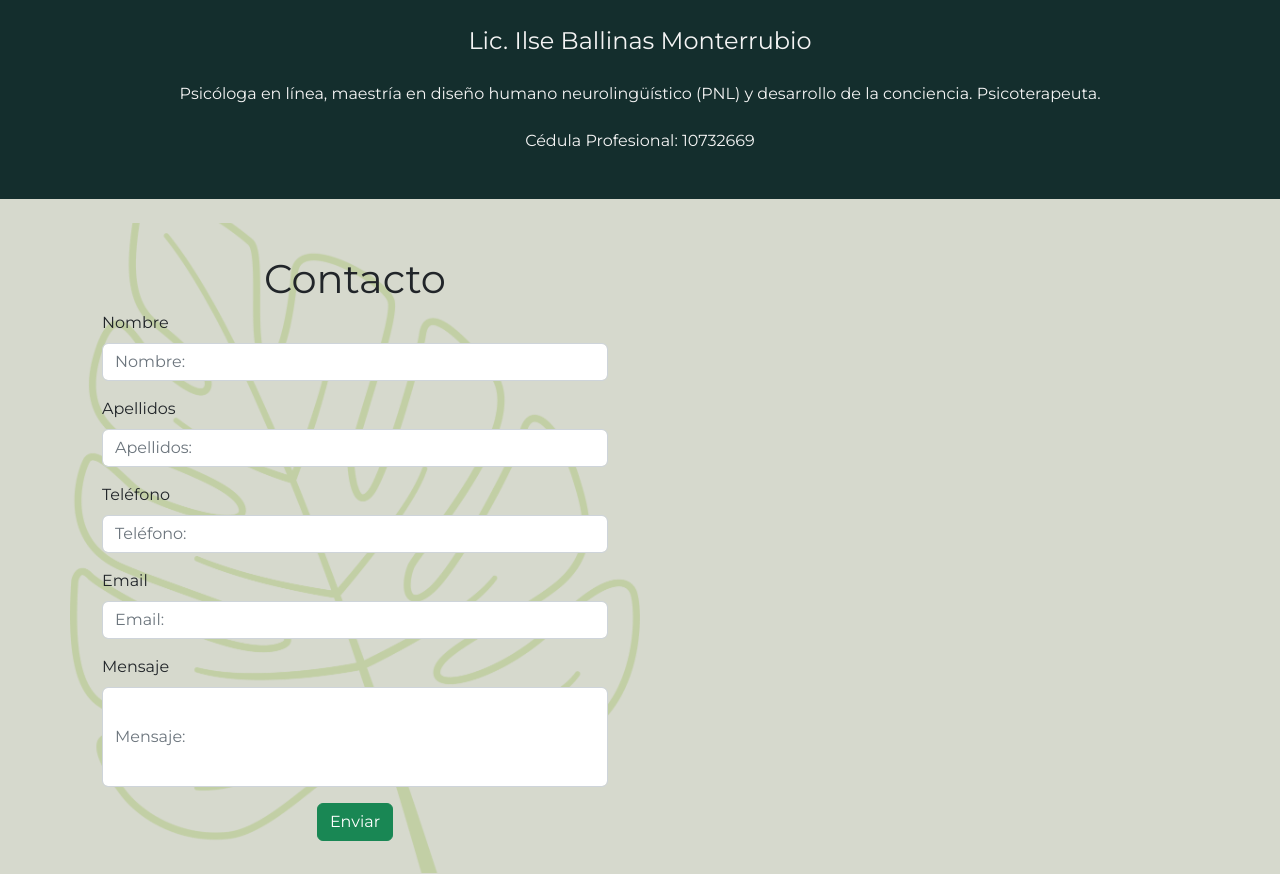
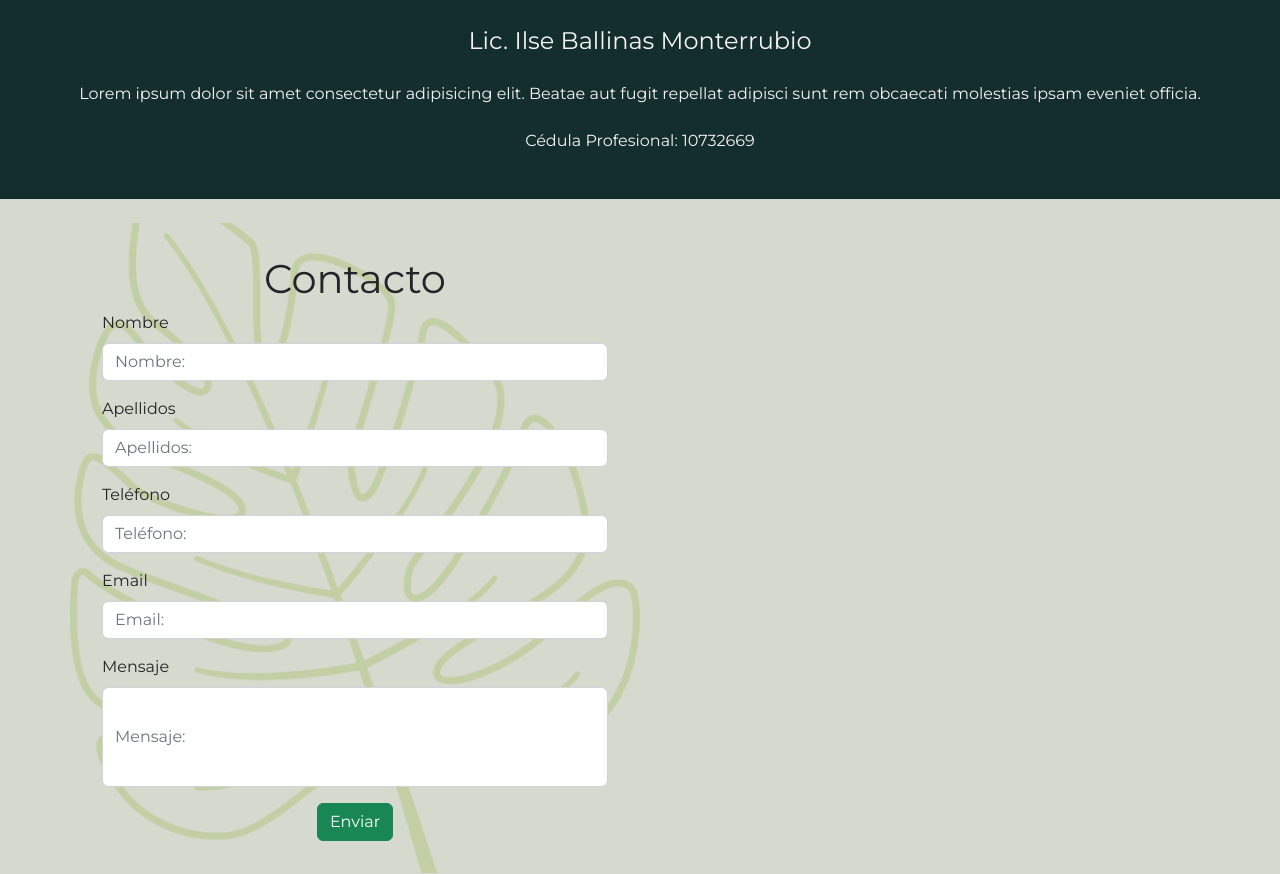
Before and after one commit to Armandoriv/ilse, a plain HTML site: page index.html in a window 1280 px wide. Shown: the part 1337-2211 px from the top of the page. Drawn offline with nearby package versions, Linux system fonts and the light colour scheme; some packages are replaced by stand-ins of ours; a script that the page names is missing.

Commit message:
hueheuuhe

```diff
--- a/index.html
+++ b/index.html
@@ -92,7 +92,7 @@
             <div class="row">
               <div class="dobu">
                 <h4 class="txtt">Lic. Ilse Ballinas Monterrubio</h4>
-                <h6 class="txtt">Psicóloga en línea, maestría en diseño humano neurolingüístico (PNL) y desarrollo de la conciencia. Psicoterapeuta.</h6>
+                <h6 class="txtt">Lorem ipsum dolor sit amet consectetur adipisicing elit. Beatae aut fugit repellat adipisci sunt rem obcaecati molestias ipsam eveniet officia.</h6>
                 <h6 class="txtt">Cédula Profesional: 10732669</h6>
               </div>
             </div>
```
